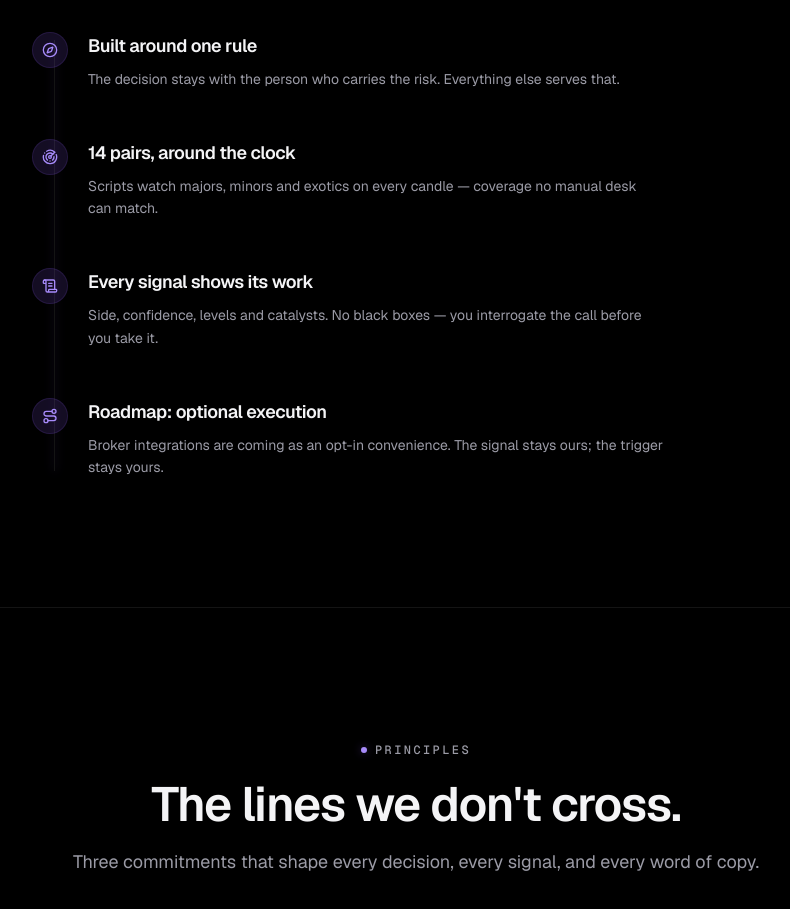
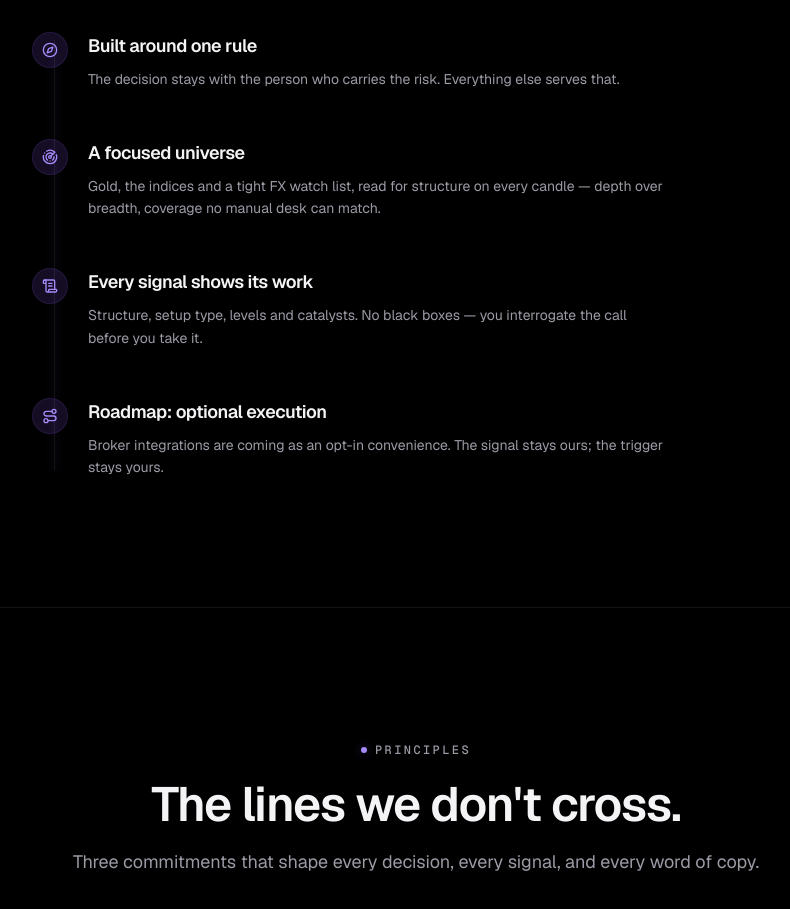
Before and after one commit to TaylorURL/rootriseholdings-com, a React (Vite) app: page /about in a window 1280 px wide. Shown: the part 1560-2469 px from the top of the page, without its empty margins (224-1014 px from the left). Built offline with nearby package versions, Linux system fonts and the light colour scheme; no server answers.

Commit message:
sunday: Edit src/components/marketing/MissionTimeline.jsx

```diff
--- a/src/components/marketing/MissionTimeline.jsx
+++ b/src/components/marketing/MissionTimeline.jsx
@@ -7,8 +7,8 @@ import { cn } from '../../lib/cn'
 /** Company ethos beats — compliance-safe (process & roadmap, never returns). */
 const MILESTONES = [
   { icon: Compass, title: 'Built around one rule', body: 'The decision stays with the person who carries the risk. Everything else serves that.' },
-  { icon: Radar, title: '14 pairs, around the clock', body: 'Scripts watch majors, minors and exotics on every candle — coverage no manual desk can match.' },
-  { icon: ScrollText, title: 'Every signal shows its work', body: 'Side, confidence, levels and catalysts. No black boxes — you interrogate the call before you take it.' },
+  { icon: Radar, title: 'A focused universe', body: 'Gold, the indices and a tight FX watch list, read for structure on every candle — depth over breadth, coverage no manual desk can match.' },
+  { icon: ScrollText, title: 'Every signal shows its work', body: 'Structure, setup type, levels and catalysts. No black boxes — you interrogate the call before you take it.' },
   { icon: Route, title: 'Roadmap: optional execution', body: 'Broker integrations are coming as an opt-in convenience. The signal stays ours; the trigger stays yours.' },
 ]
 
```
